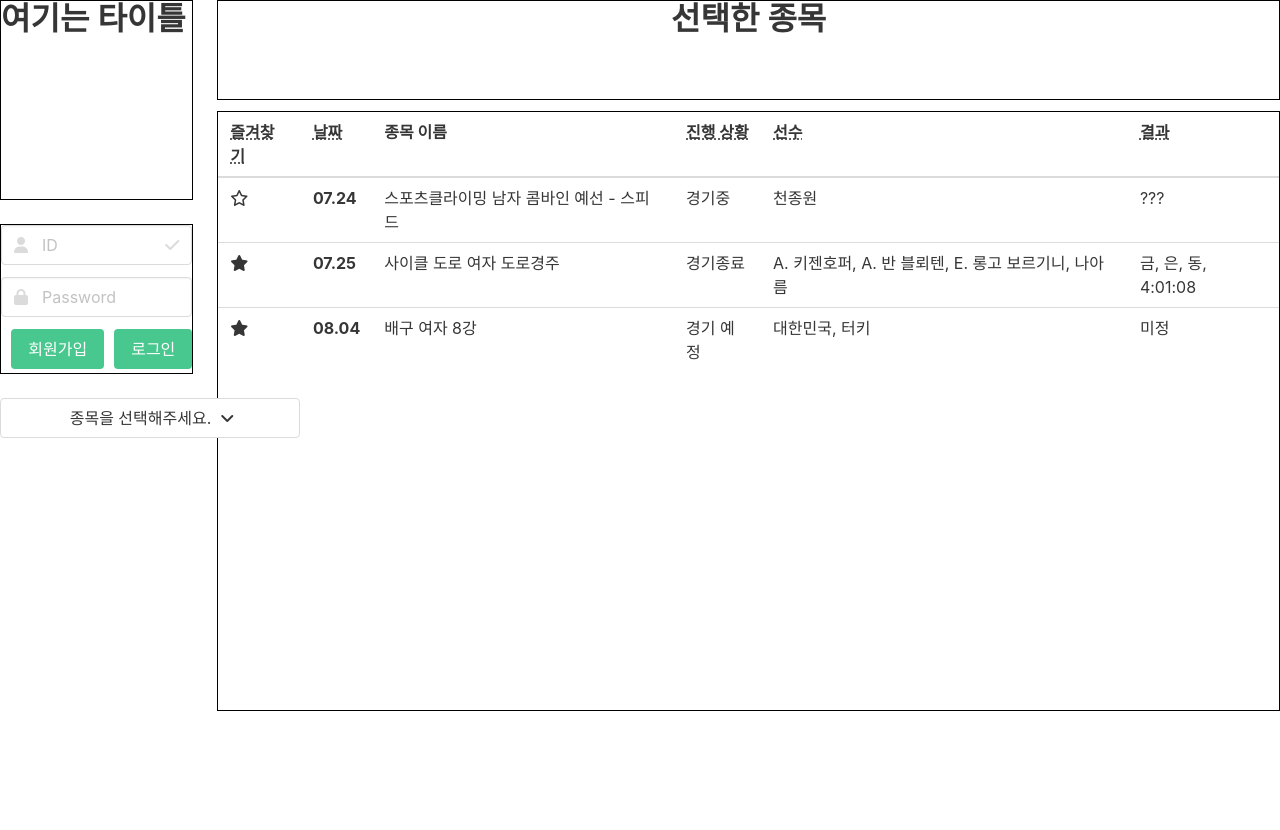
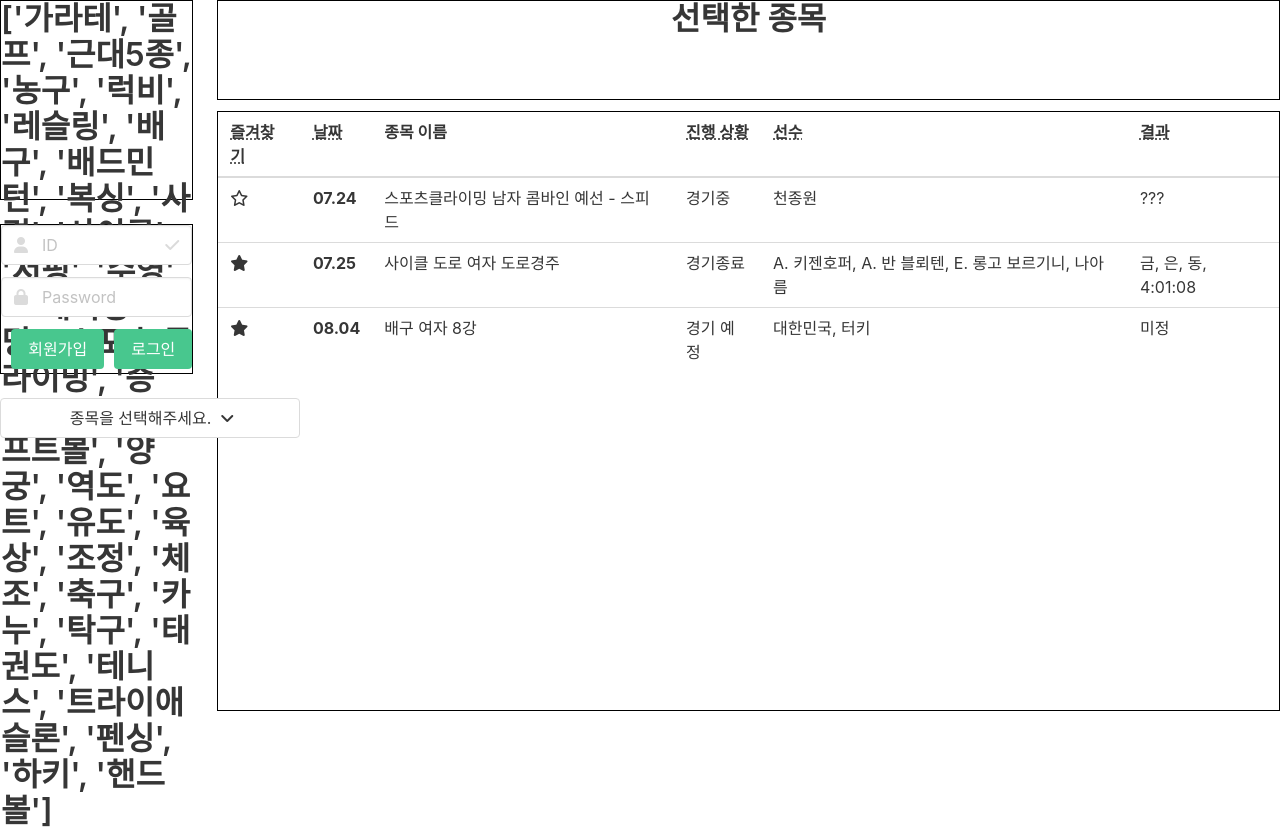
Before and after one commit to ggam-nyang/JUNGLE_WEEK0_Team1, a Flask app: page / in a window 1280 px wide. Before the commit the page ends 711 px from the top, so only its background shows below. Run offline with Flask 2, Linux system fonts and the light colour scheme; some libraries are stand-ins or nearby versions.

Commit message:
종목리스트

```diff
--- a/app.py
+++ b/app.py
@@ -13,7 +13,9 @@
 ## HTML을 주는 부분
 @app.route('/')
 def home():
-   return render_template('index.html')
+    list_OlympicItemKor = ["가라테", "골프", "근대5종", "농구", "럭비", "레슬링", "배구", "배드민턴", "복싱", "사격", "사이클", "서핑", "수영", "스케이딩 보딩", "스포츠 클라이밍", "승마",
+ "야구 / 소프트볼", "양궁", "역도", "요트", "유도", "육상", "조정", "체조", "축구", "카누", "탁구", "태권도", "테니스", "트라이애슬론", "펜싱", "하키", "핸드볼"]
+    return render_template('index.html',sportlist=list_OlympicItemKor)
 
 ## 회원가입 체크
 @app.route('/join', methods=['POST'])
@@ -48,6 +50,14 @@
         else:
             return jsonify({'result': 'success', 'userName': input_id})
 
+## 종목 리스트 가져오기
+@app.route('/sport', methods=['GET'])
+def sportlist():
+    list_OlympicItemKor = ["가라테", "골프", "근대5종", "농구", "럭비", "레슬링", "배구", "배드민턴", "복싱", "사격", "사이클", "서핑", "수영", "스케이딩 보딩", "스포츠 클라이밍", "승마",
+ "야구 / 소프트볼", "양궁", "역도", "요트", "유도", "육상", "조정", "체조", "축구", "카누", "탁구", "태권도", "테니스", "트라이애슬론", "펜싱", "하키", "핸드볼"]
+    # sportlist = list(db.plan.find({},{'_id':0,'name': 1}))
+
+    return jsonify({'result':'success','list':list_OlympicItemKor})
 
 @app.route('/memo', methods=['GET'])
 def listing():
--- a/templates/index.html
+++ b/templates/index.html
@@ -24,7 +24,7 @@
     <div class="columns">
         <div class="column is-2">
             <div class="title" style="height: 200px; border: 1px black solid;">
-                여기는 타이틀
+                {{sportlist}}
             </div>
             <!-- 로그인 Form -->
             <div id="login-container" class="block" style="height: 150px; border: 1px black solid;">
@@ -112,9 +112,11 @@
                 </div>
                 <div class="dropdown-menu" id="dropdown-menu" role="menu" style="width: 300px;">
                     <div class="dropdown-content">
-                    <a href="#" class="dropdown-item" onclick="sportsChange()">
-                        축구
+                        {% for i in sportlist %}
+                    <a href="#" class="dropdown-item" onclick="sportsChange('{{i}}')">
+                        {{i}}
                     </a>
+                        {% endfor %}
                     <a class="dropdown-item">
                         야구
                     </a>
```
Also changed, not shown: static/js/main.js (+17 -1 lines).
